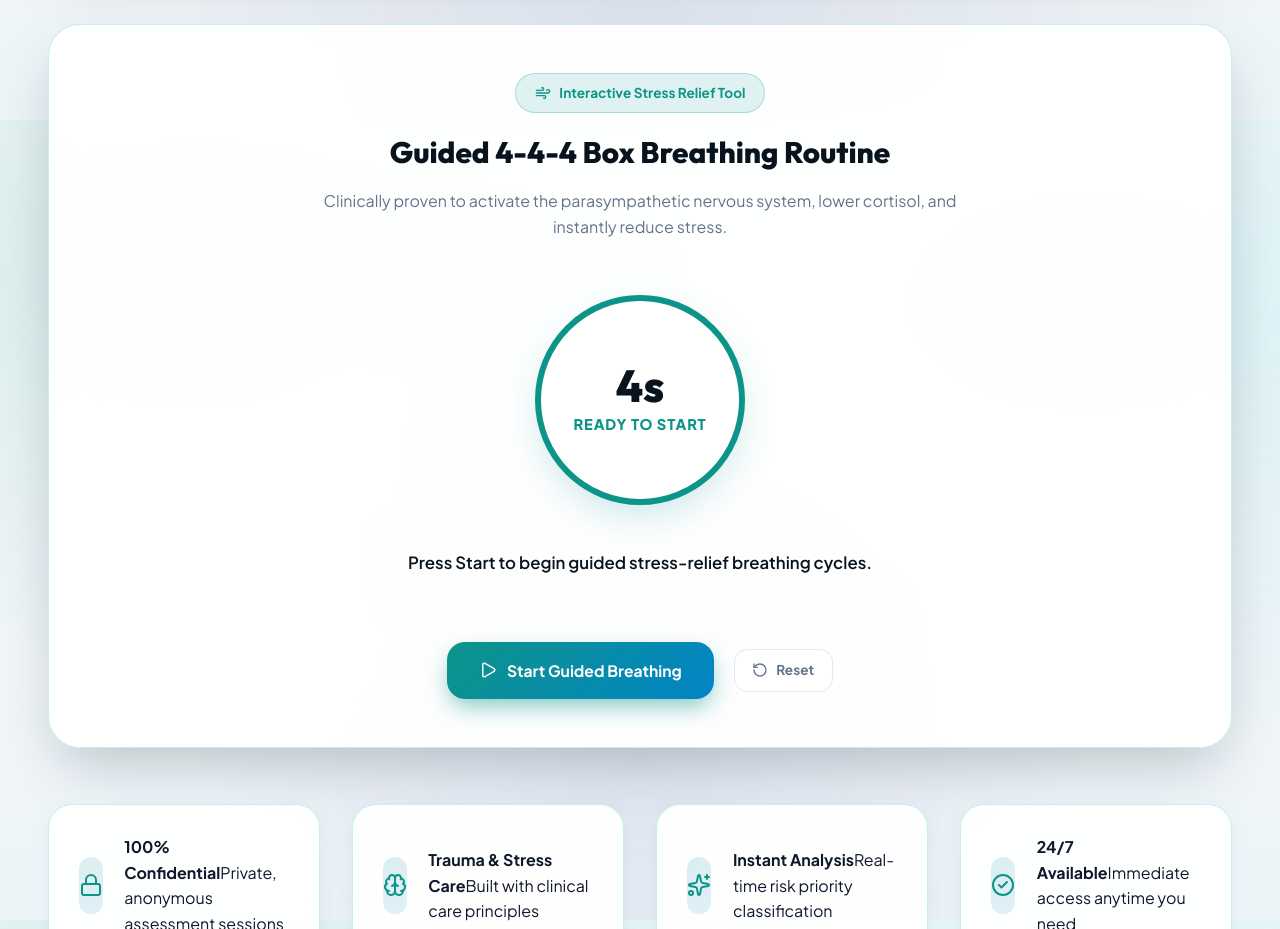
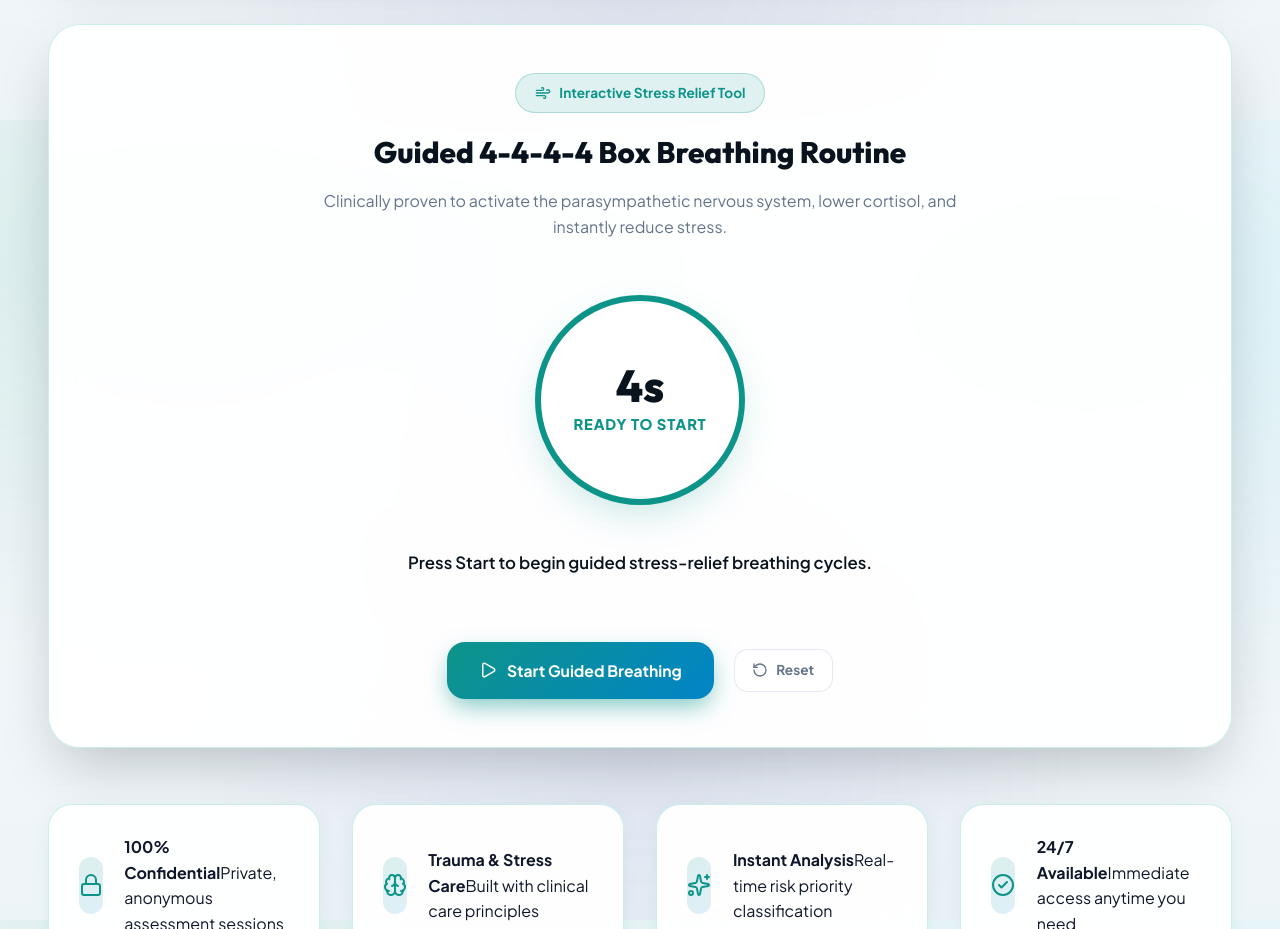
Before and after one commit to Gowtham7503/Trauma-Assessment-and-detection, a React (Vite) app in the folder frontend/: page / in a window 1280 px wide. Shown: the part 1480-2409 px from the top of the page. Built offline with nearby package versions, Linux system fonts and the light colour scheme; no server answers.

Commit message:
small change

```diff
--- a/frontend/src/components/BreathingTool.jsx
+++ b/frontend/src/components/BreathingTool.jsx
@@ -56,7 +56,7 @@ export default function BreathingTool() {
           <Wind size={16} />
           <span>Interactive Stress Relief Tool</span>
         </div>
-        <h3 className="breathing-title">Guided 4-4-4 Box Breathing Routine</h3>
+        <h3 className="breathing-title">Guided 4-4-4-4 Box Breathing Routine</h3>
         <p className="breathing-subtitle">
           Clinically proven to activate the parasympathetic nervous system, lower cortisol, and instantly reduce stress.
         </p>
```
